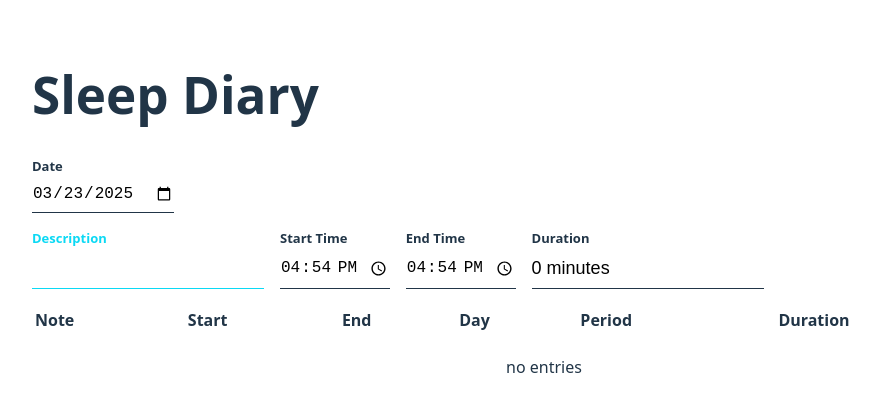
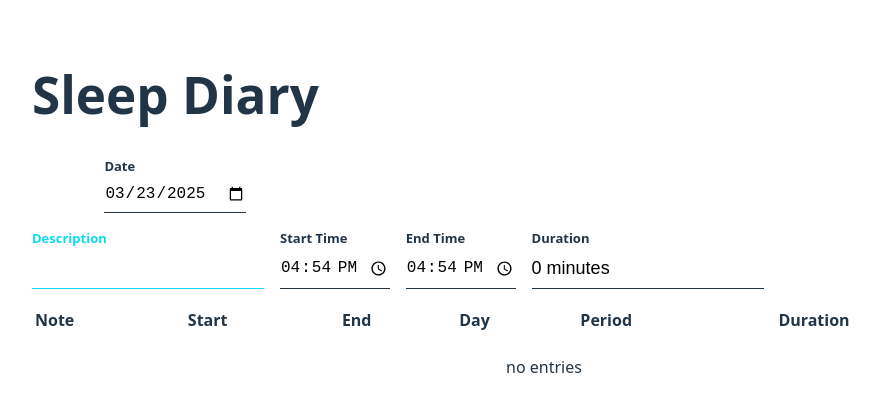
Before and after one commit to greg-a/sleep_diary, a React (Vite) app: page / in a window 1280 px wide. Shown: the top 412 px of the page, without its empty margins (96-976 px from the left). Built offline with nearby package versions, Linux system fonts and the light colour scheme.

Commit message:
create date input with left and right arrows to increment/decrement date

```diff
--- /dev/null
+++ b/src/components/input/DateInput/DateInput.css
@@ -0,0 +1,4 @@
+.date-input-container {
+  display: flex;
+  gap: 0.5rem;
+}
--- /dev/null
+++ b/src/components/input/DateInput/DateInput.tsx
@@ -0,0 +1,47 @@
+import "./DateInput.css";
+import { Input, InputProps } from "../input";
+import LeftArrow from "../../../assets/left-svgrepo-com.svg";
+import RightArrow from "../../../assets/right-svgrepo-com.svg";
+import { formatDate } from "../../../pages/diary/Diary";
+
+type Props = InputProps & {};
+
+export const DateInput = ({
+  onValueChange,
+  value,
+  onChange,
+  ...rest
+}: Props) => {
+  const handleLeftClick = () => {
+    const newValue = value ? new Date(value as string) : new Date();
+    newValue.setDate(newValue.getDate());
+    onValueChange?.({ value: formatDate(newValue) });
+  };
+  const handleRightClick = () => {
+    const newValue = value ? new Date(value as string) : new Date();
+    newValue.setDate(newValue.getDate() + 2);
+    onValueChange?.({ value: formatDate(newValue) });
+  };
+  const handleInputChange = (e: React.ChangeEvent<HTMLInputElement>) => {
+    console.log({ e });
+    onChange?.(e);
+    onValueChange?.({ name: e.target.value, value: e.target.value });
+  };
+  return (
+    <div className="date-input-container">
+      <button
+        style={{ backgroundColor: "transparent" }}
+        onClick={handleLeftClick}
+      >
+        <img src={LeftArrow} height={24} width={24} />
+      </button>
+      <Input {...rest} onChange={handleInputChange} value={value} type="date" />
+      <button
+        style={{ backgroundColor: "transparent" }}
+        onClick={handleRightClick}
+      >
+        <img src={RightArrow} height={24} width={24} />
+      </button>
+    </div>
+  );
+};
--- a/src/pages/diary/Diary.tsx
+++ b/src/pages/diary/Diary.tsx
@@ -1,8 +1,9 @@
 import { useEffect, useMemo, useState } from "react";
 import "./diary.css";
-import { Input } from "../../components/input/input";
+import { Input, InputChangeEvent } from "../../components/input/input";
 import { Entry, EntryList } from "./entry/EntryList";
 import { addEntry, getAllEntries } from "../../db/entries";
+import { DateInput } from "../../components/input/DateInput/DateInput";
 
 function uuidv4() {
   return "10000000-1000-4000-8000-100000000000".replace(/[018]/g, (c) =>
@@ -23,7 +24,7 @@ const getDefaultNewEntry = (start?: Date, end?: Date): Entry => {
   };
 };
 
-function formatDate(d: Date) {
+export function formatDate(d: Date) {
   const date = new Date(d);
   const year = date.getFullYear();
   const month = String(date.getMonth() + 1).padStart(2, "0");
@@ -95,8 +96,8 @@ export const Diary = () => {
     }));
   };
 
-  const handleDateChange = (e: React.ChangeEvent<HTMLInputElement>) => {
-    const newDate = new Date(e.target.value);
+  const handleDateChange = (e: InputChangeEvent) => {
+    const newDate = e.value ? new Date(e.value) : new Date();
     const newStart = new Date(newEntry.startTime);
     newStart.setFullYear(newDate.getFullYear());
     newStart.setMonth(newDate.getMonth());
@@ -131,11 +132,10 @@ export const Diary = () => {
     <>
       <h1>Sleep Diary</h1>
       <div style={{ width: "fit-content" }}>
-        <Input
+        <DateInput
           label="Date"
-          type="date"
           value={formatDate(newEntry.startTime)}
-          onChange={handleDateChange}
+          onValueChange={handleDateChange}
         />
       </div>
       <div className="form-container">
--- a/src/pages/diary/entry/EntryList.tsx
+++ b/src/pages/diary/entry/EntryList.tsx
@@ -41,12 +41,12 @@ export const EntryList = ({ entries, onDelete }: Props) => {
         { header: "End", field: "endTime" },
         {
           header: "Day",
-          field: "startTime",
+          field: "day",
           body: (entry: Entry) => days[entry.startTime.getDay()],
         },
         {
           header: "Period",
-          field: "startTime",
+          field: "period",
           body: (entry: Entry) =>
             entry.startTime.toLocaleString([], { dayPeriod: "long" }),
         },
```
Also changed, not shown: src/components/input/input.tsx (+9 -3 lines), src/assets/left-svgrepo-com.svg (added), src/assets/right-svgrepo-com.svg (added).
